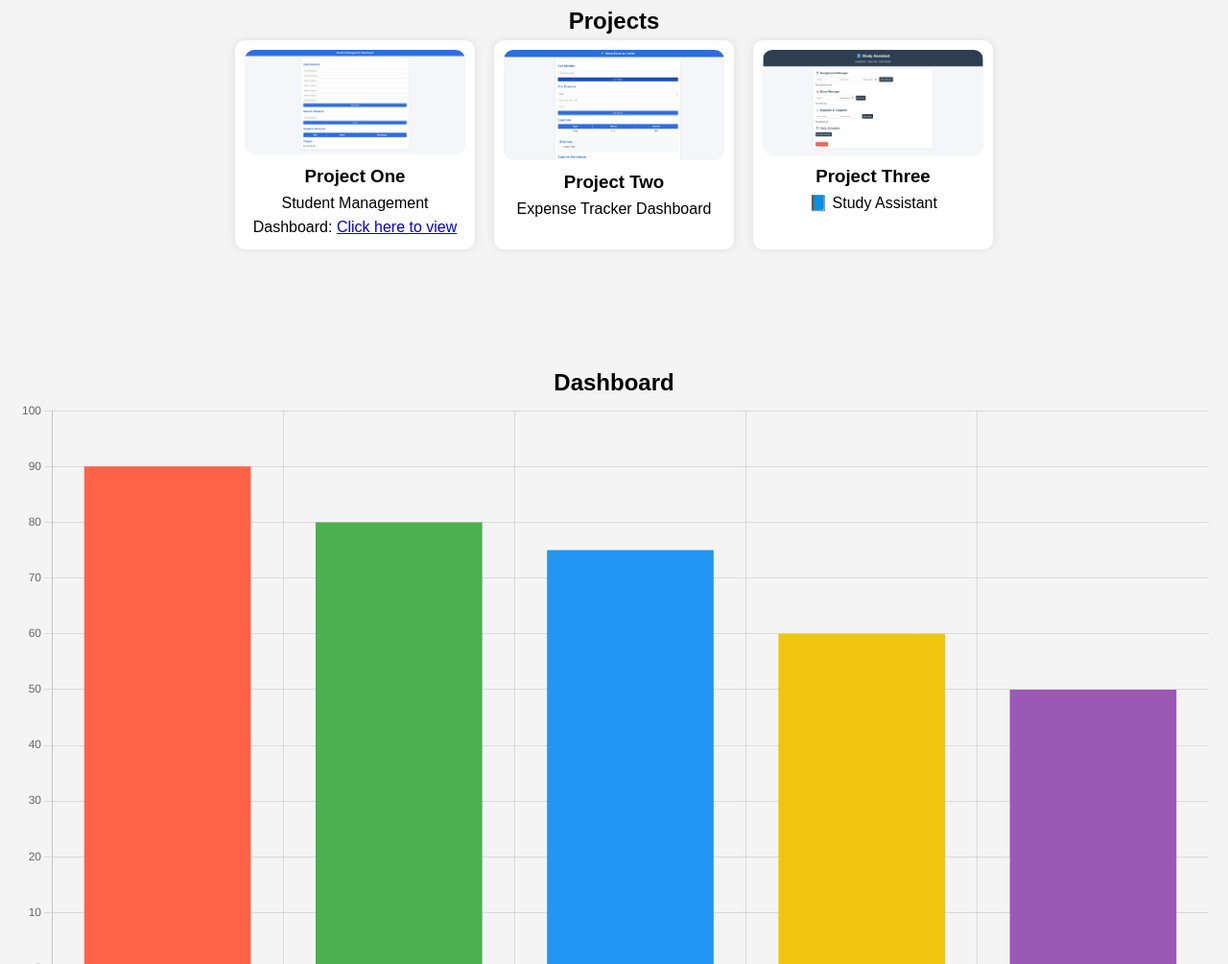
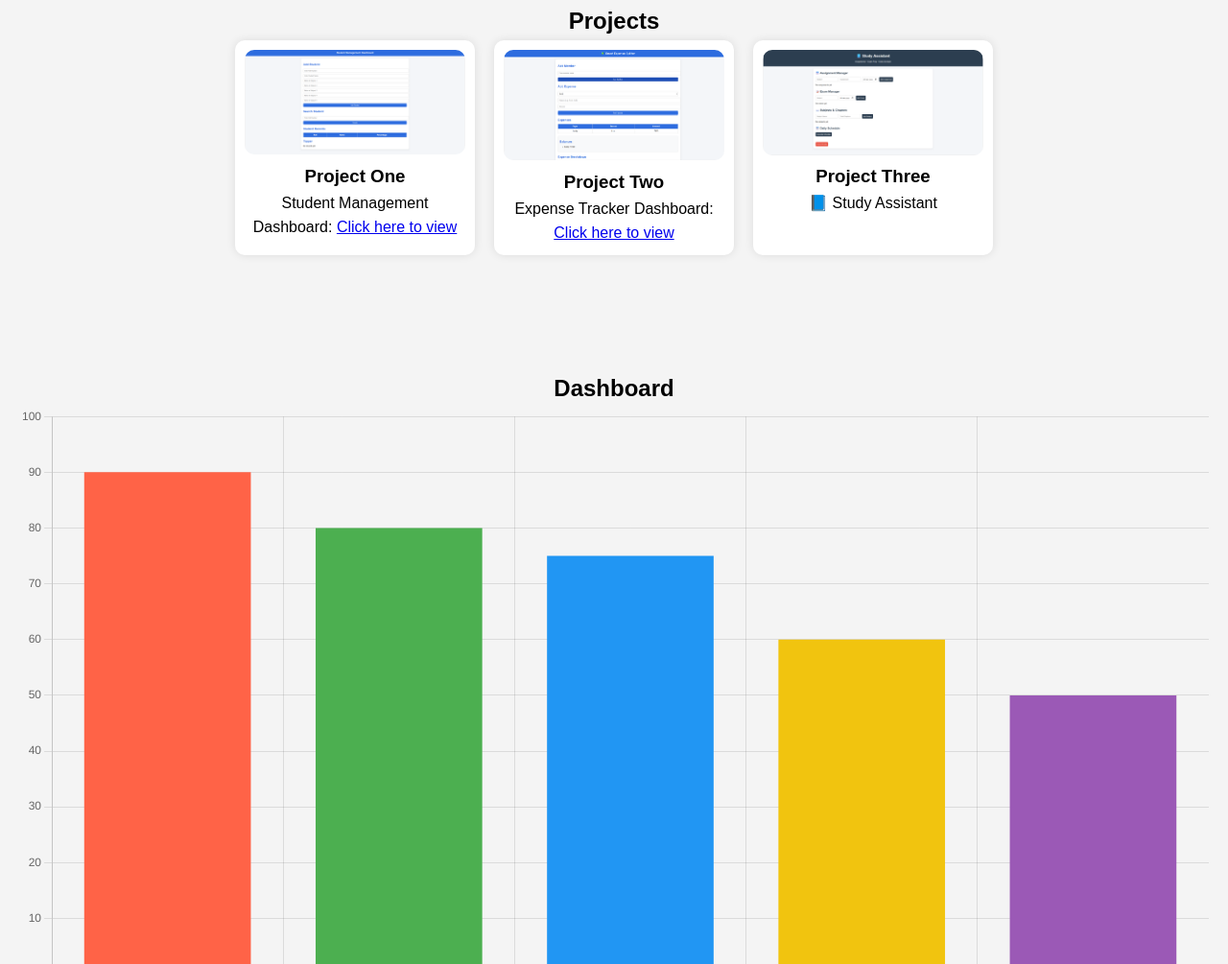
Before and after one commit to Ujjaval99/portfolio, a plain HTML site: page index.html in a window 1280 px wide. Shown: the part 812-1817 px from the top of the page at 96% size. Drawn offline with nearby package versions, Linux system fonts and the light colour scheme.

Commit message:
Update index.html

```diff
--- a/index.html
+++ b/index.html
@@ -64,7 +64,13 @@
             <div class="project-card">
                 <img src="assets/3.png" alt="Project 2">
                 <h3>Project Two</h3>
-                <p>Expense Tracker Dashboard</p>
+                <p>
+                  Expense Tracker Dashboard:
+                 <a href="https://ujjaval99.github.io/Expense-Tracker-Dashboard/" target="_blank">
+                    Click here to view
+                  </a>
+                    </p>
+
             </div>
             <div class="project-card">
                 <img src="assets/4.png" alt="Project 3">
```
